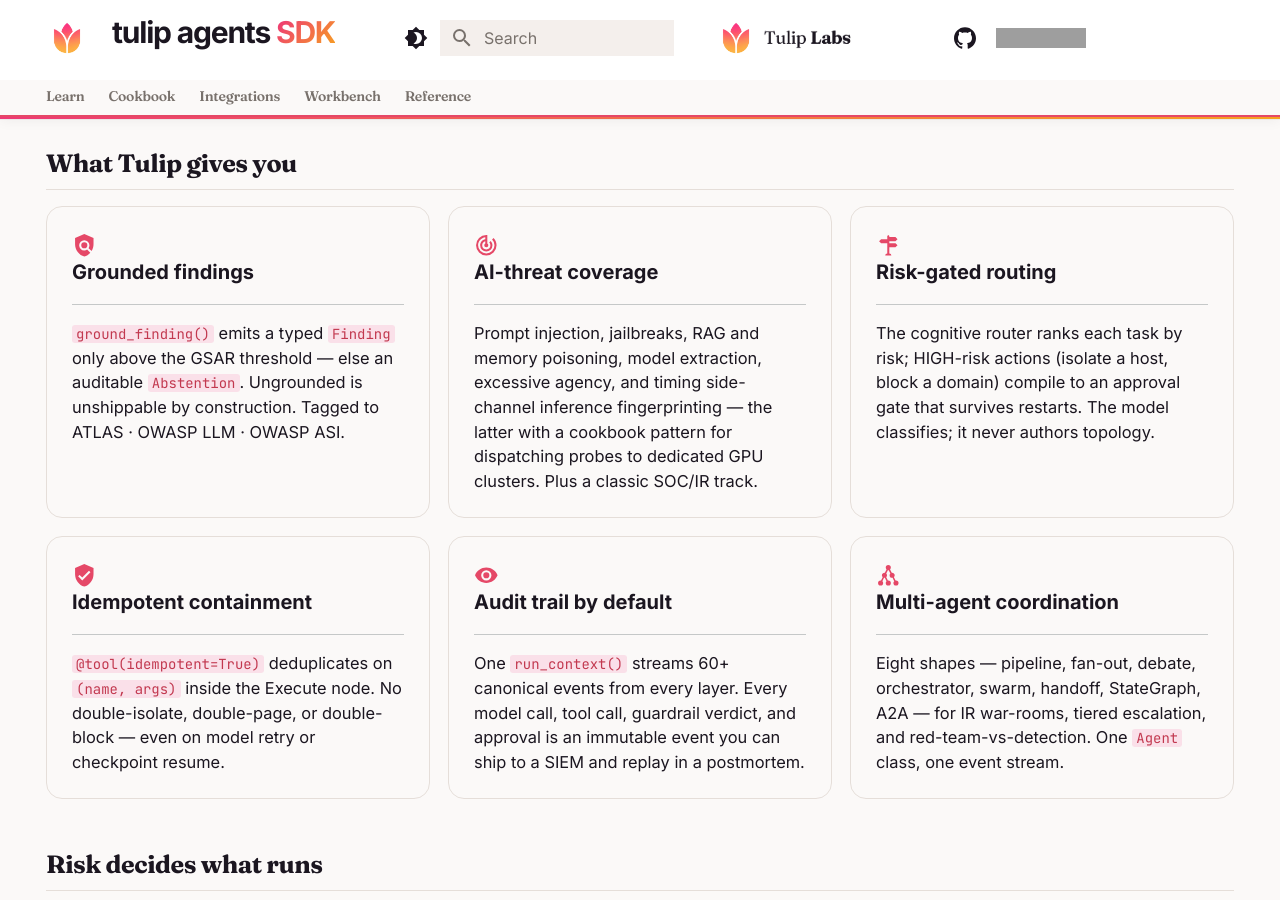
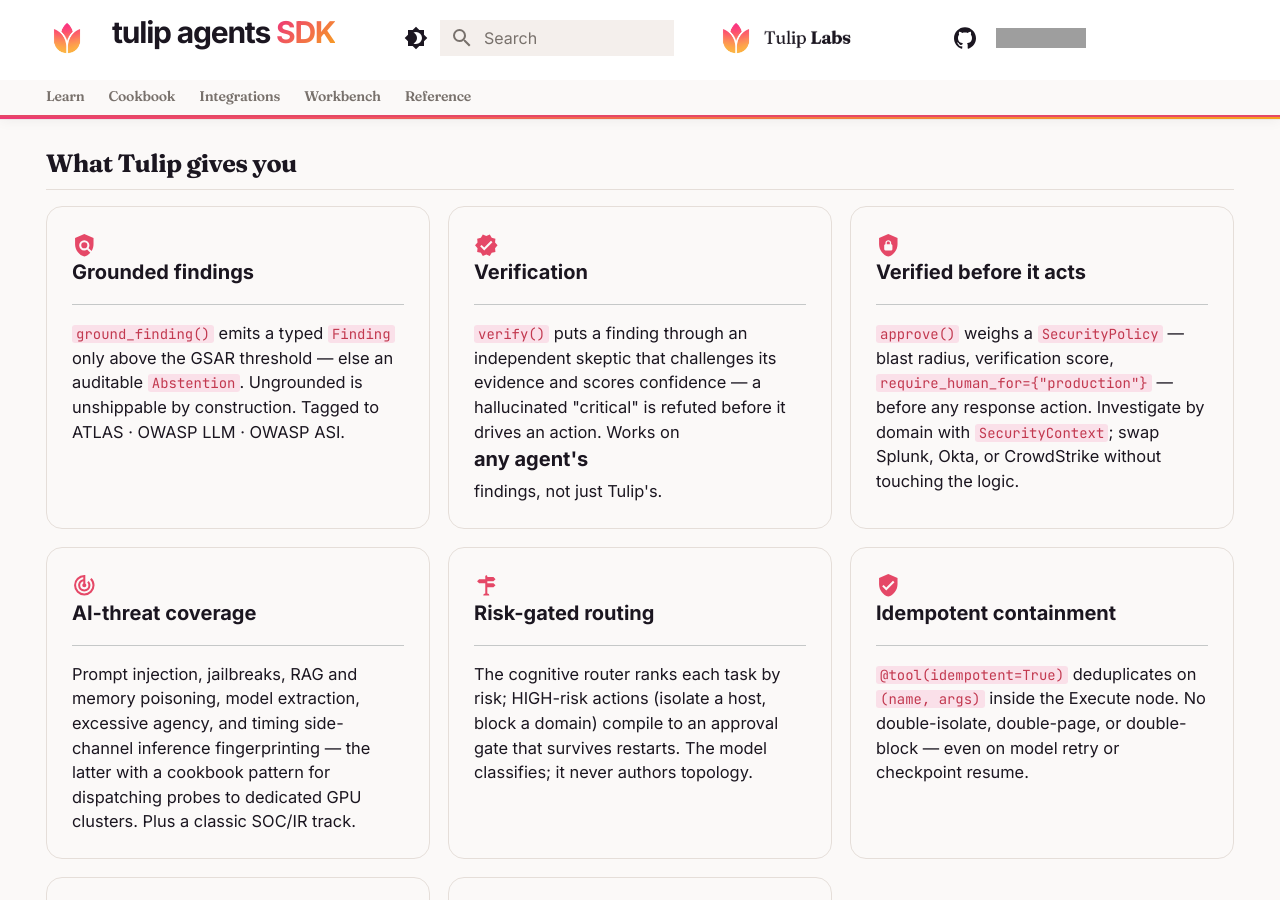
Before and after one commit to tuliplabs-ai/docs, an MkDocs documentation site: the page built from docs/index.md, in a window 1280 px wide and 900 px high, scrolled down 1507 px. Built offline with MkDocs 1.6.1 and Material for MkDocs 9.7.7, drawn with Linux system fonts in a browser that asks for light colours; grey boxes are pictures that could not be loaded.

Commit message:
docs: surface the verification & governance value on the landing page
The 'What Tulip gives you' cards never mentioned verify() (the crown jewel) or the
SecurityPolicy/approve() + SecurityContext trust spine — the exact 'verification &
governance layer' positioning was missing from the page that states the value. Adds a
Verification card and a 'Verified before it acts' card so the value reads as the full
trust quartet: grounded -> verified -> gated -> audited. Builds clean under --strict.

Signed-off-by: tuliplabs <328004975+tuliplabs@users.noreply.github.com>

```diff
--- a/docs/index.md
+++ b/docs/index.md
@@ -97,6 +97,22 @@
     threshold — else an auditable `Abstention`. Ungrounded is
     unshippable by construction. Tagged to ATLAS · OWASP LLM · OWASP ASI.
 
+- :material-check-decagram:{ .lg .middle } **[Verification](notebooks/notebook_78_verify_findings.md)**
+
+    ---
+    `verify()` puts a finding through an independent skeptic that
+    challenges its evidence and scores confidence — a hallucinated
+    "critical" is refuted before it drives an action. Works on **any
+    agent's** findings, not just Tulip's.
+
+- :material-shield-lock:{ .lg .middle } **[Verified before it acts](concepts/security-context.md)**
+
+    ---
+    `approve()` weighs a `SecurityPolicy` — blast radius, verification
+    score, `require_human_for={"production"}` — before any response
+    action. Investigate by domain with `SecurityContext`; swap Splunk,
+    Okta, or CrowdStrike without touching the logic.
+
 - :material-radar:{ .lg .middle } **[AI-threat coverage](notebooks/index.md)**
 
     ---
```
